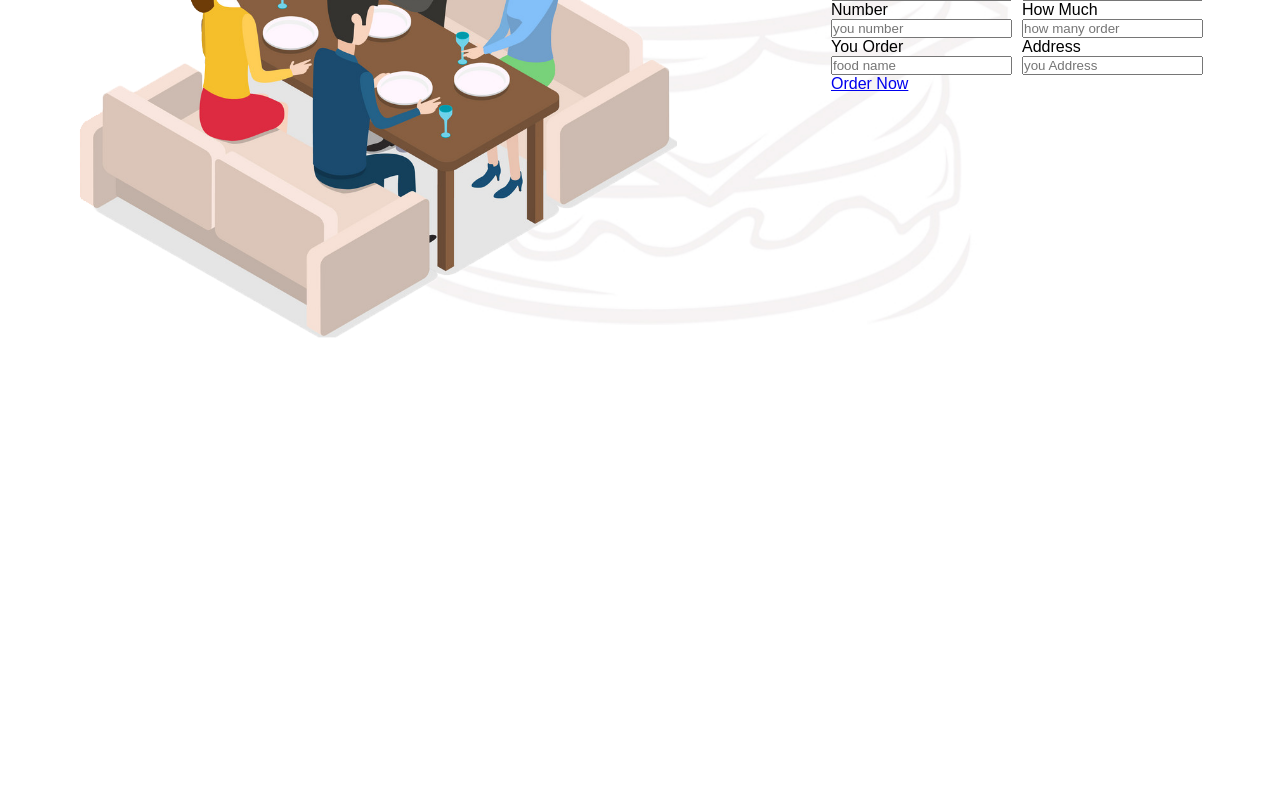
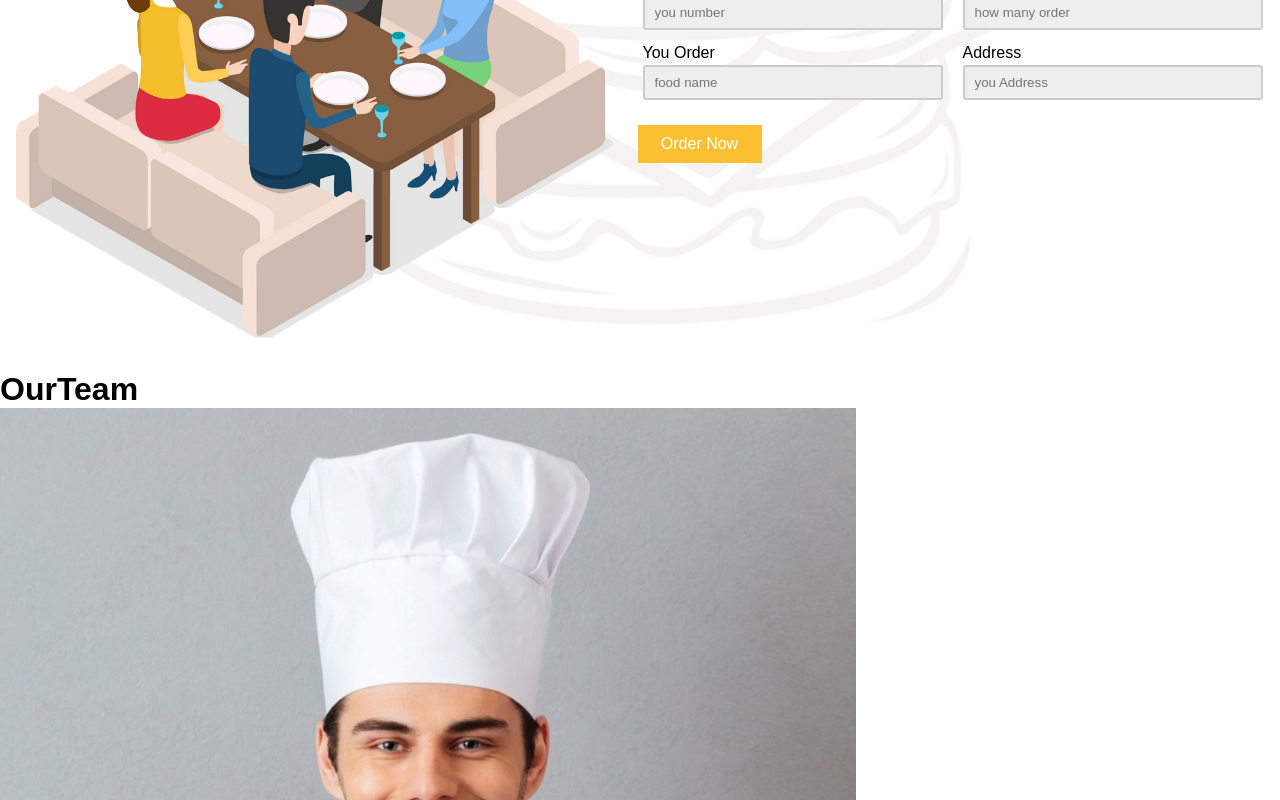
Before and after one commit to lmancbr7/Food-website, a plain HTML site: page index.html in a window 1280 px wide. Shown: the part 5360-6160 px from the top of the page. Before the commit the page ends 5731 px from the top, so only its background shows below. Drawn offline with Linux system fonts and the light colour scheme.

Commit message:
Food-website

```diff
--- a/index.html
+++ b/index.html
@@ -577,5 +577,27 @@
         </div>
     </div>
 
+    <!-- Team -->
+    <div class="team">
+        <h1>Our<span>Team</span></h1>
+
+        <div class="team_box">
+            <div class="profile">
+                <img src="image/chef1.png">
+
+                <div class="info">
+                    <h2 class="name">Chef</h2>
+                    <p class="bio">Lorem ipsum dolor sit amet consectetur adipisicing elit.</p>
+
+                    <div class="team_icon">
+                        <i class="fa-brands fa-facebook-f"></i>
+                        <i class="fa-brands fa-twitter"></i>
+                        <i class="fa-brands fa-instagram"></i>
+                    </div>
+                </div>
+            </div>
+        </div>
+    </div>
+
 </body>
 </html>
--- a/style.css
+++ b/style.css
@@ -593,3 +593,35 @@ section .main_btn:hover i{
     grid-template-columns: 1fr 1fr;
     grid-gap: 0 10px;
 }
+
+.order .order_main form .input p{
+    line-height: 25px;
+}
+
+.order .order_main form .input{
+    margin: 5px;
+}
+
+.order .order_main form .input input{
+    width: 300px;
+    height: 35px;
+    padding: 0 10px;
+    border: 2px solid #cccccc;
+    background: #eeeeee;
+    outline: none;
+    border-radius: 3px;
+}
+
+.order .order_main form .input input:focus{
+    border: 2px solid #fac031;
+}
+
+.order .order_main form .order_btn{
+    padding: 10px 0;
+    background: #fac031;
+    color: white;
+    width: 40%;
+    text-align: center;
+    margin-top: 20px;
+    text-decoration: none;
+}
```
